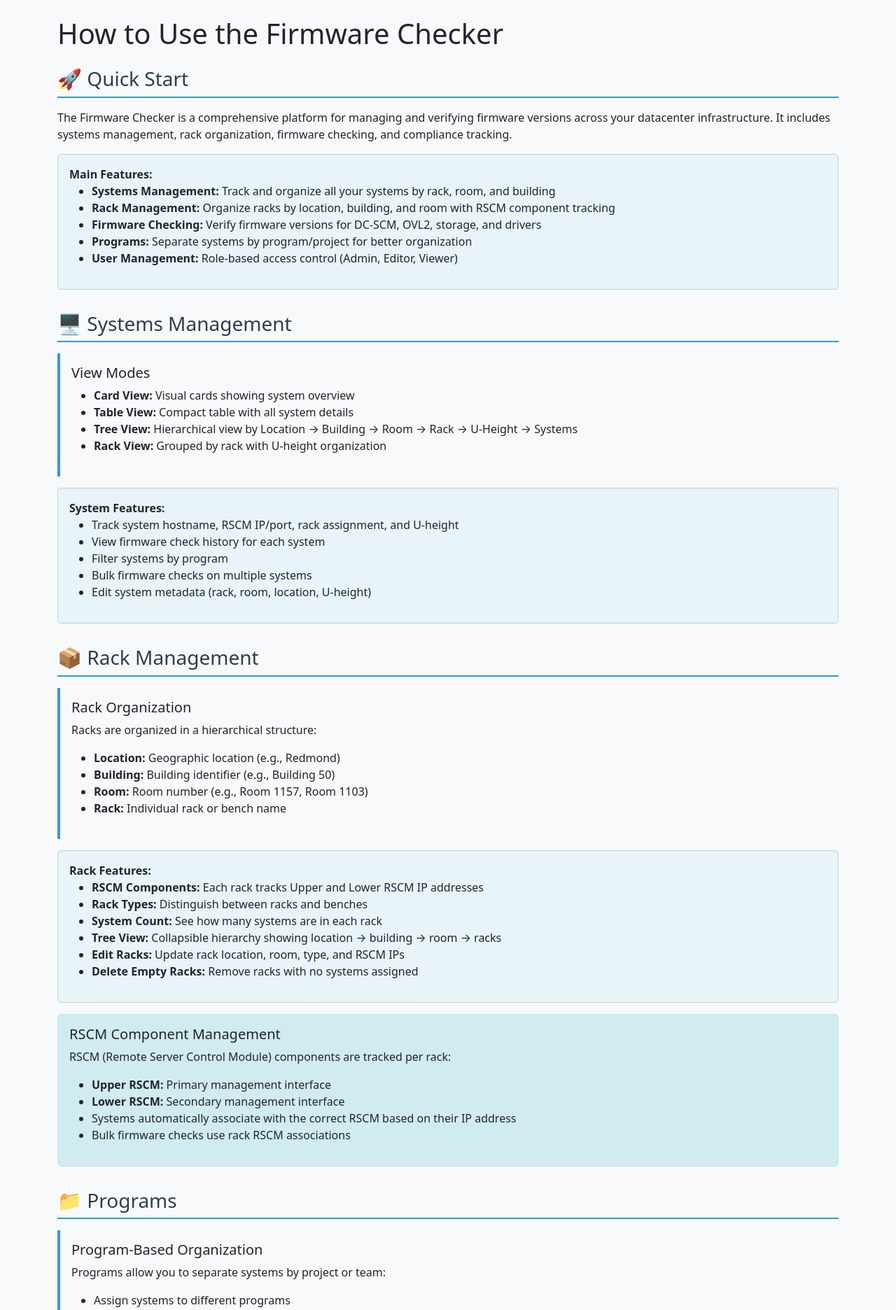
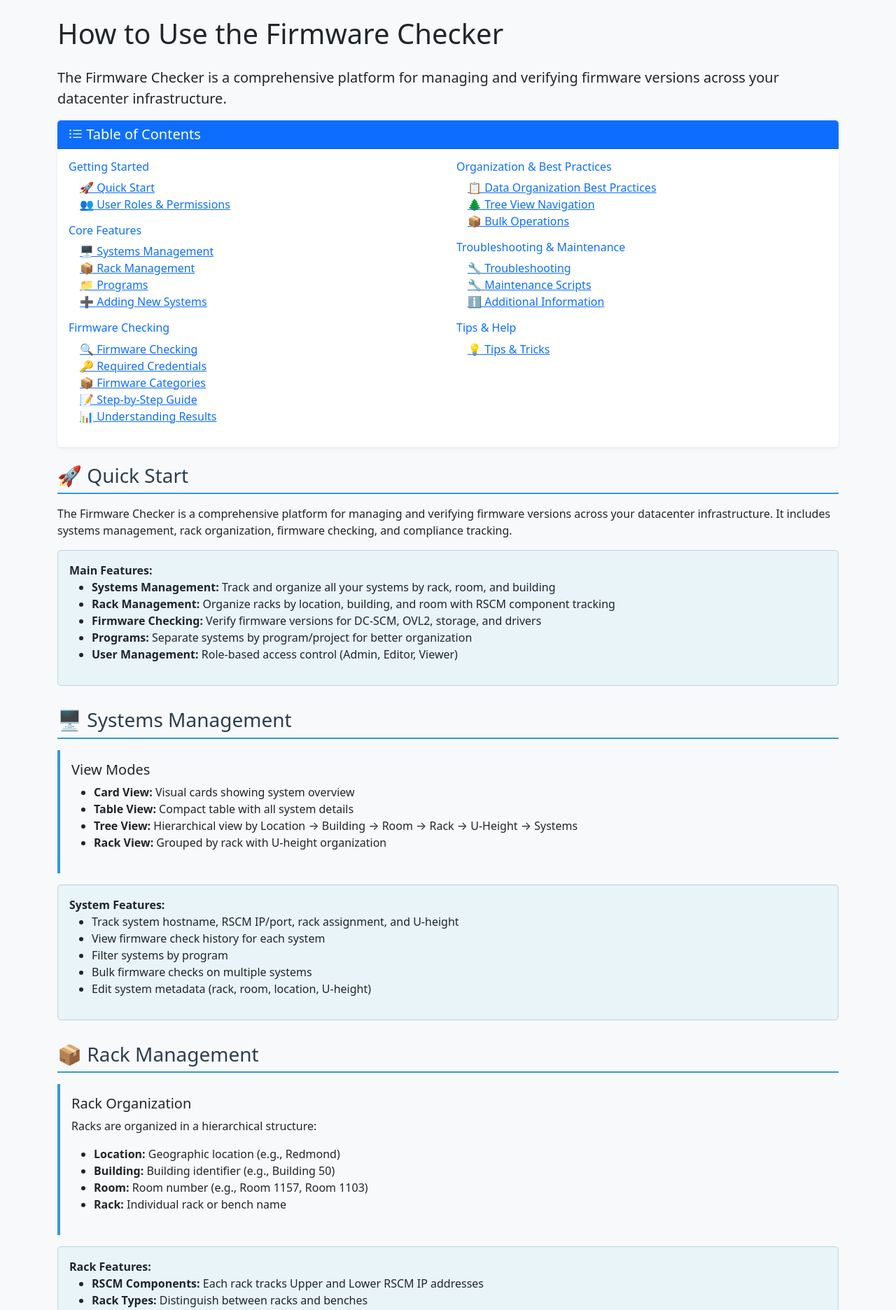
Before and after one commit to JarrettJones/Compliance, a Flask app: page /help in a window 1280 px wide. Shown: the part 56-1928 px from the top of the page at 70% size. Run offline with Flask 3, Linux system fonts and the light colour scheme; some libraries are stand-ins or nearby versions.

Commit message:
Add table of contents with anchor links to help page

```diff
--- a/firmware-checker/templates/help.html
+++ b/firmware-checker/templates/help.html
@@ -60,8 +60,65 @@
     <div class="col-12">
         <h1 class="mb-4">How to Use the Firmware Checker</h1>
 
+        <p class="lead">The Firmware Checker is a comprehensive platform for managing and verifying firmware versions across your datacenter infrastructure.</p>
+
+        <!-- Table of Contents -->
+        <div class="card mb-4">
+            <div class="card-header bg-primary text-white">
+                <h5 class="mb-0"><i class="bi bi-list-ul"></i> Table of Contents</h5>
+            </div>
+            <div class="card-body">
+                <div class="row">
+                    <div class="col-md-6">
+                        <h6 class="text-primary">Getting Started</h6>
+                        <ul class="list-unstyled ms-3">
+                            <li><a href="#quick-start">🚀 Quick Start</a></li>
+                            <li><a href="#user-roles">👥 User Roles & Permissions</a></li>
+                        </ul>
+
+                        <h6 class="text-primary mt-3">Core Features</h6>
+                        <ul class="list-unstyled ms-3">
+                            <li><a href="#systems-management">🖥️ Systems Management</a></li>
+                            <li><a href="#rack-management">📦 Rack Management</a></li>
+                            <li><a href="#programs">📁 Programs</a></li>
+                            <li><a href="#adding-systems">➕ Adding New Systems</a></li>
+                        </ul>
+
+                        <h6 class="text-primary mt-3">Firmware Checking</h6>
+                        <ul class="list-unstyled ms-3">
+                            <li><a href="#firmware-checking">🔍 Firmware Checking</a></li>
+                            <li><a href="#credentials">🔑 Required Credentials</a></li>
+                            <li><a href="#firmware-categories">📦 Firmware Categories</a></li>
+                            <li><a href="#step-by-step">📝 Step-by-Step Guide</a></li>
+                            <li><a href="#understanding-results">📊 Understanding Results</a></li>
+                        </ul>
+                    </div>
+                    <div class="col-md-6">
+                        <h6 class="text-primary">Organization & Best Practices</h6>
+                        <ul class="list-unstyled ms-3">
+                            <li><a href="#best-practices">📋 Data Organization Best Practices</a></li>
+                            <li><a href="#tree-view">🌲 Tree View Navigation</a></li>
+                            <li><a href="#bulk-operations">📦 Bulk Operations</a></li>
+                        </ul>
+
+                        <h6 class="text-primary mt-3">Troubleshooting & Maintenance</h6>
+                        <ul class="list-unstyled ms-3">
+                            <li><a href="#troubleshooting">🔧 Troubleshooting</a></li>
+                            <li><a href="#maintenance-scripts">🔧 Maintenance Scripts</a></li>
+                            <li><a href="#additional-info">ℹ️ Additional Information</a></li>
+                        </ul>
+
+                        <h6 class="text-primary mt-3">Tips & Help</h6>
+                        <ul class="list-unstyled ms-3">
+                            <li><a href="#tips-tricks">💡 Tips & Tricks</a></li>
+                        </ul>
+                    </div>
+                </div>
+            </div>
+        </div>
+
         <!-- Quick Start -->
-        <div class="help-section">
+        <div class="help-section" id="quick-start">
             <h3>🚀 Quick Start</h3>
             <p>The Firmware Checker is a comprehensive platform for managing and verifying firmware versions across your datacenter infrastructure. It includes systems management, rack organization, firmware checking, and compliance tracking.</p>
 
@@ -78,7 +135,7 @@
         </div>
 
         <!-- Systems Management -->
-        <div class="help-section">
+        <div class="help-section" id="systems-management">
             <h3>🖥️ Systems Management</h3>
 
             <div class="credential-box">
@@ -104,7 +161,7 @@
         </div>
 
         <!-- Rack Management -->
-        <div class="help-section">
+        <div class="help-section" id="rack-management">
             <h3>📦 Rack Management</h3>
 
             <div class="credential-box">
@@ -143,7 +200,7 @@
         </div>
 
         <!-- Programs -->
-        <div class="help-section">
+        <div class="help-section" id="programs">
             <h3>📁 Programs</h3>
 
             <div class="credential-box">
@@ -159,7 +216,7 @@
         </div>
 
         <!-- Adding Systems -->
-        <div class="help-section">
+        <div class="help-section" id="adding-systems">
             <h3>➕ Adding New Systems</h3>
 
             <div class="example-box">
@@ -185,11 +242,11 @@
         </div>
 
         <!-- Firmware Checking -->
-        <div class="help-section">
+        <div class="help-section" id="firmware-checking">
             <h3>🔍 Firmware Checking</h3>
 
         <!-- Credentials Section -->
-        <div class="help-section">
+        <div class="help-section" id="credentials">
             <h4>🔑 Required Credentials</h4>
 
             <div class="credential-box">
@@ -214,8 +271,8 @@
         </div>
 
         <!-- Firmware Categories -->
-        <div class="help-section">
-            <h3>📦 Firmware Categories</h3>
+        <div class="help-section" id="firmware-categories">
+            <h4>� Firmware Categories</h4>
 
             <div class="firmware-category">
         <h5>DC-SCM (Data Center Server Control Module)</h5>
@@ -253,9 +310,9 @@
             </div>
         </div>
 
-        <!-- Step by Step Guide -->
-        <div class="help-section">
-            <h3>📝 Step-by-Step Guide</h3>
+        <!-- Step-by-Step Guide -->
+        <div class="help-section" id="step-by-step">
+            <h4>� Step-by-Step Guide</h4>
 
             <div class="mb-3">
         <span class="step-number">1</span>
@@ -310,8 +367,8 @@
         </div>
 
         <!-- Understanding Results -->
-        <div class="help-section">
-            <h3>📊 Understanding Results</h3>
+        <div class="help-section" id="understanding-results">
+            <h4>📊 Understanding Results</h4>
 
             <div class="example-box">
         <h5>Status Indicators:</h5>
@@ -332,7 +389,7 @@
         </div>
 
         <!-- Troubleshooting -->
-        <div class="help-section">
+        <div class="help-section" id="troubleshooting">
             <h3>🔧 Troubleshooting</h3>
 
             <h5>Common Issues:</h5>
@@ -378,7 +435,7 @@
         </div>
 
         <!-- User Roles & Permissions -->
-        <div class="help-section">
+        <div class="help-section" id="user-roles">
             <h3>👥 User Roles & Permissions</h3>
 
             <div class="credential-box">
@@ -414,8 +471,8 @@
         </div>
 
         <!-- Data Organization Best Practices -->
-        <div class="help-section">
-            <h3>📋 Data Organization Best Practices</h3>
+        <div class="help-section" id="best-practices">
+            <h3>� Data Organization Best Practices</h3>
 
             <div class="example-box">
                 <h5>System Naming Convention</h5>
@@ -458,7 +515,7 @@
         </div>
 
         <!-- Maintenance Scripts -->
-        <div class="help-section">
+        <div class="help-section" id="maintenance-scripts">
             <h3>🔧 Maintenance & Utility Scripts</h3>
 
             <div class="note-box">
@@ -496,7 +553,7 @@
         </div>
 
         <!-- Additional Information -->
-        <div class="help-section">
+        <div class="help-section" id="additional-info">
             <h3>ℹ️ Additional Information</h3>
 
             <div class="note-box">
@@ -557,7 +614,7 @@ Restart-Service WinRM</pre>
         </div>
 
         <!-- Tips & Tricks -->
-        <div class="help-section">
+        <div class="help-section" id="tips-tricks">
             <h3>💡 Tips & Tricks</h3>
 
             <div class="example-box">
```
